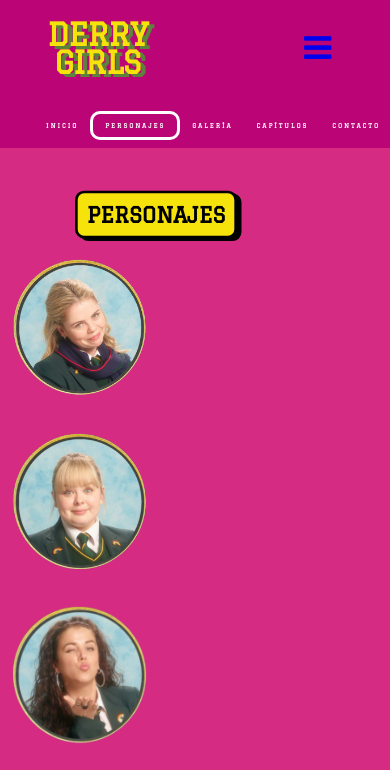
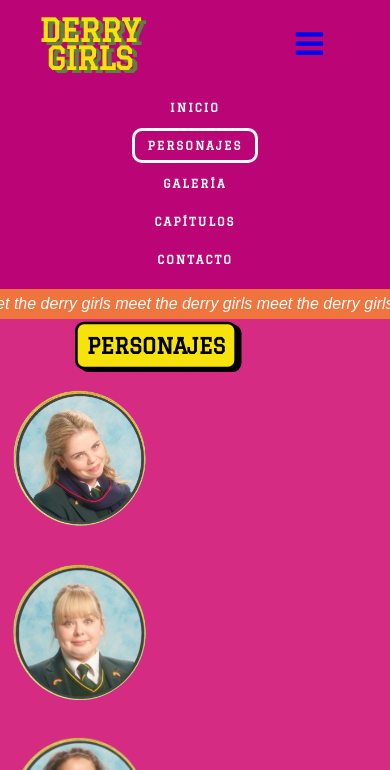
Before and after one commit to poncepn88/laboratorio3, a plain HTML site: page personajes.html in a window 390 px wide. Both pictures are taken after a click on the link 317 px from the left and 48 px from the top of the page. Shown: the top 770 px of the page. Drawn offline with Linux system fonts and the light colour scheme.

Commit message:
3er cambio Menu Hamburguesa
Ok formato de desplegable

```diff
--- a/css/estilos.css
+++ b/css/estilos.css
@@ -196,6 +196,11 @@
 
 
 /****************** Separadores ************************/
+
+#separador_responsive{
+  display:none;
+}
+
 #separador {
   background-color: #EF743D;
   width: 100%;
@@ -232,7 +237,7 @@
   animation: slide 10s linear infinite;
 }
 
-#separador_alt {
+#separador_alt, #separador_responsive {
   background-color: #EF743D;
   width: 100%;
   overflow: hidden;
@@ -241,7 +246,7 @@
   top: 190px;
   z-index: 102;
 }
-#separador_alt p {
+#separador_alt p, #separador_responsive p {
   font-family: Arial, Helvetica, sans-serif;
   font-style: italic;
   color: white;
@@ -1064,8 +1069,10 @@
     .titulo h1 {
 
       font-size: 8vw;
-      margin: 20px;
       margin-right: 40vw;
+      padding-left: 10vw;
+      padding-bottom: 4vw;
+
 
     }
 
@@ -1074,10 +1081,15 @@
     }
 
     .header_alternativo {
-      position: relative; /* Asegurarse que el header sea el contenedor de referencia */
+      position: sticky;
       display: flex;
-      align-items: center; /*Alineación de ítems en el header*/
-      flex-wrap: wrap;    /*Permite que el ícono se mueva a la siguiente línea si es necesario*/
+      align-items: center;
+      justify-content: center;
+      flex-wrap: wrap;
+      padding: 0;
+      padding-top: 4vw;
+
+
     }
 
 
@@ -1088,24 +1100,55 @@
 
     #menu_alternativo.responsive {
       display: flex;
-      padding: 2%;
+      padding: 0;
+      padding-bottom: 3vw;
 
     }
 
+    #menu_alternativo.responsive ul {
+      display: flex;
+      flex-direction: column;
+      align-items: center; /* Centrar los elementos horizontalmente */
+
+
+
+    }
+
+    #menu_alternativo.responsive ul li a {
+      font-size: 3vw;
+
+
+    }
+
+
+
     #menu_alternativo ul li {
       margin: 10px 0;
+
     }
 
     .icon {
     display: block;
     margin-right: auto;
+    padding-bottom: 4vw;
+
+    }
+
+    #separador_responsive {
+
+      display: block;
+      margin-bottom: 0px;
+      top:0;
+
+
+
 
     }
 
     #separador_alt {
 
-      margin-bottom: 10px;
-      top:100%;
+      display: none;
+
 
     }
 
--- a/personajes.html
+++ b/personajes.html
@@ -37,7 +37,13 @@
         </ul>
     </nav>
 
-
+    <div id="separador_responsive">
+      <p>meet the derry girls meet the derry girls meet the derry girls meet the derry girls meet the derry girls meet the derry girls meet the derry girls meet the derry girls
+        meet the derry girls meet the derry girls meet the derry girls meet the derry girls meet the derry girls meet the derry girls meet the derry girls
+        meet the derry girls meet the derry girls meet the derry girls meet the derry girls meet the derry girls meet the derry girls meet the derry girls
+        meet the derry girls meet the derry girls meet the derry girls meet the derry girls
+      </p>
+    </div>
 
   </header>
 
```
